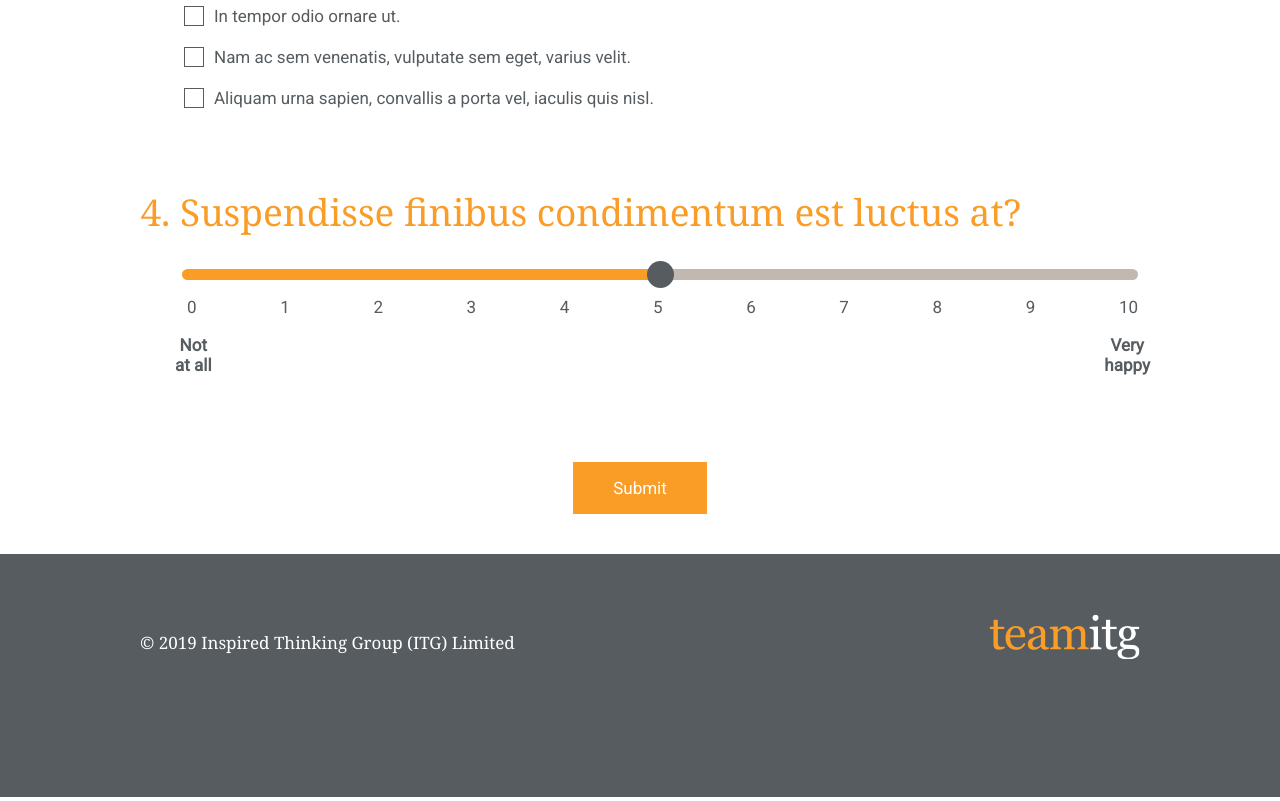
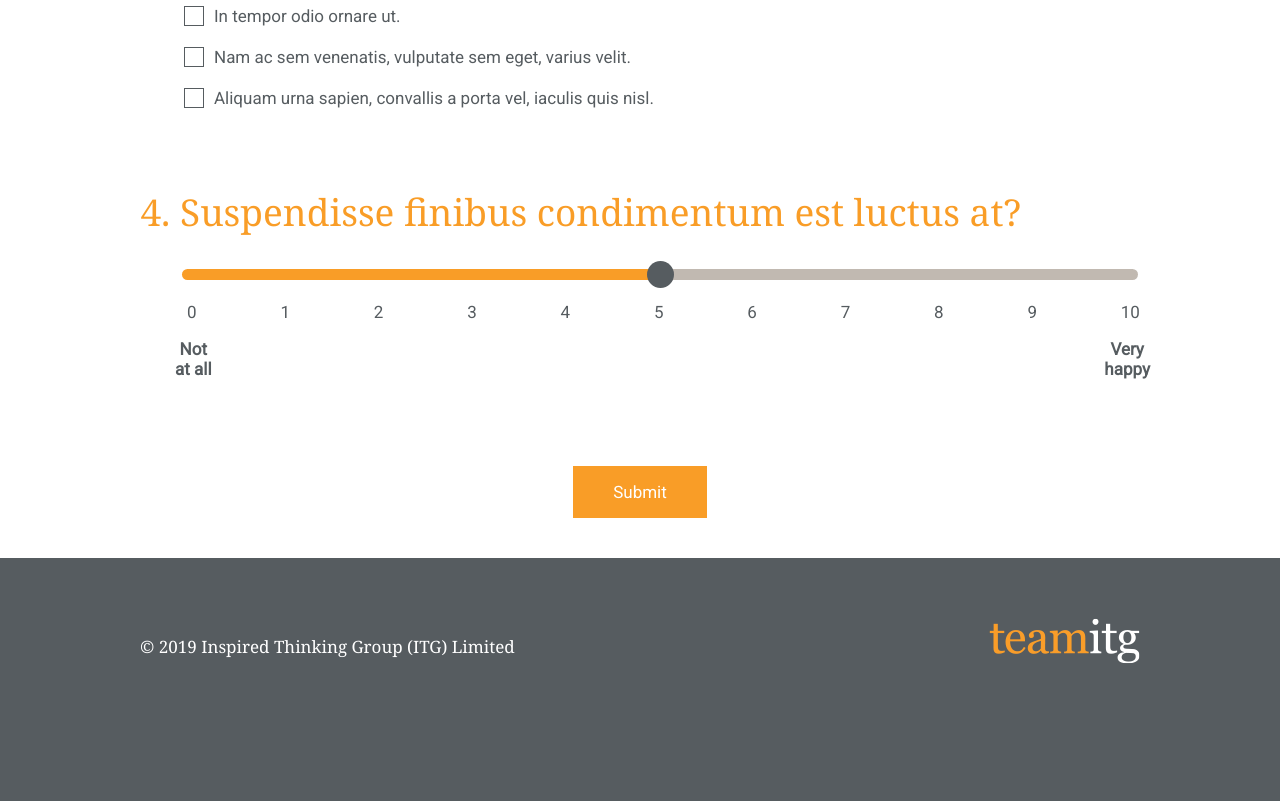
Before and after one commit to A-RonWhite/Teamitg-landing-test, a plain HTML site: page index.html in a window 1280 px wide. Shown: the part 1417-2218 px from the top of the page. Drawn offline with Linux system fonts and the light colour scheme.

Commit message:
changed out datalist

```diff
--- a/index.html
+++ b/index.html
@@ -23,7 +23,10 @@
     <section>
       <!-- Header -->
       <div class="header-img">
-        <img src="./images/hero_image.png" alt="An image of moving lights on a long exposure with colours of orange and light grey at night" />
+        <img
+          src="./images/hero_image.png"
+          alt="An image of moving lights on a long exposure with colours of orange and light grey at night"
+        />
         <h1>Hello [Name]</h1>
       </div>
 
@@ -98,7 +101,23 @@
               value="5"
             />
           </label>
-          <datalist>
+          <ul id="range-numbers">
+            <li>0</li>
+            <li>1</li>
+            <li>2</li>
+            <li>3</li>
+            <li>4</li>
+            <li>5</li>
+            <li>6</li>
+            <li>7</li>
+            <li>8</li>
+            <li>9</li>
+            <li>10</li>
+          </ul>
+          <!--
+            Isn't support on Safari
+
+            <datalist>
             <option value="0">0</option>
             <option value="1">1</option>
             <option value="2">2</option>
@@ -110,7 +129,7 @@
             <option value="8">8</option>
             <option value="9">9</option>
             <option value="10">10</option>
-          </datalist>
+          </datalist> -->
           <div id="range-option-value">
             <p>
               Not <br />
@@ -132,7 +151,7 @@
   </body>
 
   <script>
-      /* Script to change the colour of the slider as you move it */
+    /* Script to change the colour of the slider as you move it */
     const slider = document.getElementById("myinput");
     slider.oninput = function() {
       this.style.background = `linear-gradient(
--- a/styling.scss
+++ b/styling.scss
@@ -70,14 +70,6 @@ nav {
 
 form {
   padding: 0 $container-padding 4rem $container-padding;
-  datalist {
-    display: flex;
-    width: 100%;
-    justify-content: space-between;
-    option {
-      padding-left: 7px;
-    }
-  }
   #range-option-value {
     display: flex;
     width: 100%;
@@ -150,13 +142,15 @@ form {
         #c1b9b1 50%,
         #c1b9b1 100%
       );
-
       border-radius: 8px;
       height: 11px;
       width: 100%;
       outline: none;
       transition: background 450ms ease-in;
       -webkit-appearance: none;
+      &:focus {
+        outline: 5px auto -webkit-focus-ring-color;
+      }
       &::-webkit-slider-thumb {
         -webkit-appearance: none;
         width: 27px;
@@ -173,6 +167,22 @@ form {
     width: 100%;
     border-radius: 5px;
     border: solid 1px #565c60;
+  }
+  #range-numbers {
+    display: flex;
+    width: 100%;
+    justify-content: space-between;
+    list-style: none;
+    padding: 0;
+    li {
+      margin: 0;
+      padding: 0;
+      padding-left: 7px;
+      padding-top: 0.5rem;
+      font-size: 1.7rem;
+      font-family: "Roboto", sans-serif;
+      color: $text-color;
+    }
   }
 }
 
```
Also changed, not shown: styling.css, 1 other file.
